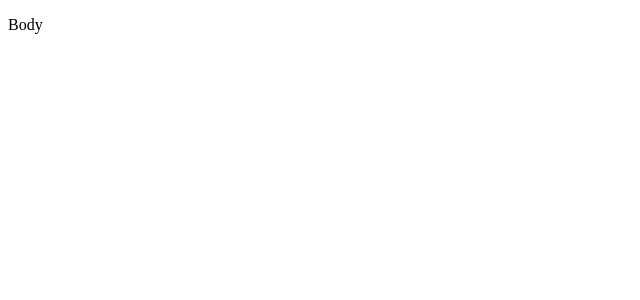
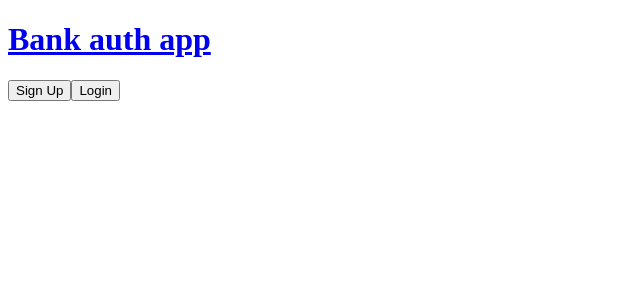
Before and after one commit to kingluddite/bank-app, a React (Create React App) app in the folder frontend/: page / in a window 1280 px wide. Shown: the top 300 px of the page, without its empty margins (0-640 px from the left). Built offline with nearby package versions, Linux system fonts and the light colour scheme; the HTML template or start-up script is replaced by a standard one.

Commit message:
Get register and login buttons on home page

```diff
--- a/frontend/src/App.js
+++ b/frontend/src/App.js
@@ -1,8 +1,8 @@
 import { useState } from 'react';
 import { BrowserRouter, Routes, Route } from 'react-router-dom';
 import UserContext from './context/userContext';
-import Header from './components/Header';
-import Home from './components/Home';
+import Header from './components/layout/Header';
+import Home from './components/pages/Home';
 
 function App() {
   const [userData, setUserData] = useState({
--- a/frontend/src/auth/AuthOptions.js
+++ b/frontend/src/auth/AuthOptions.js
@@ -1,5 +1,39 @@
+import React, { useContext } from 'react';
+import { useNavigate } from 'react-router-dom';
+import UserContext from '../context/userContext';
+
 function AuthOptions() {
-  return <nav className="auth-options">nav stuff</nav>;
+  const { userData, setUserData } = useContext(UserContext);
+  const navigate = useNavigate();
+  const register = () => navigate('/register');
+  const login = () => navigate('/login');
+  const logout = () => {
+    setUserData({
+      token: undefined,
+      user: undefined,
+    });
+
+    localStorage.setItem('auth-token', '');
+  };
+
+  return (
+    <nav className="auth-options">
+      {userData.user ? (
+        <button className="btn btn-primary mr-2" onClick={logout}>
+          Logout
+        </button>
+      ) : (
+        <>
+          <button className="btn btn-primary mr-2" onClick={register}>
+            Sign Up
+          </button>
+          <button className="btn btn-primary mr-2" onClick={login}>
+            Login
+          </button>
+        </>
+      )}
+    </nav>
+  );
 }
 
 export default AuthOptions;
--- a/frontend/src/components/Header.js
+++ /dev/null
@@ -1,11 +0,0 @@
-import React from 'react';
-
-function Header() {
-  return (
-    <div>
-      <p>Body</p>
-    </div>
-  );
-}
-
-export default Header;
--- a/frontend/src/components/Home.js
+++ /dev/null
@@ -1,29 +0,0 @@
-import React, {useEffect, useContext} from 'react'
-import { useNavigate, Link } from 'react-router-dom'
-import UserContext from '../context/userContext'
-
-function Home() {
-  const { userData } = useContext(UserContext);
-  const history = useNavigate();
-
-  useEffect(() => {
-    if (!userData.user) {
-      history.push('/login')
-    }
-  }, [])
-
-  return (
-    <div>
-      {userData.user ? (
-        <h1>Welcome {userData.user.displayName}</h1>
-      ) : (
-        <>
-          <h2>You are not logged in</h2>
-          <Link to="/login">Login</Link>
-        </>
-      )}
-    </div>
-  )
-}
-
-export default Home;
```
